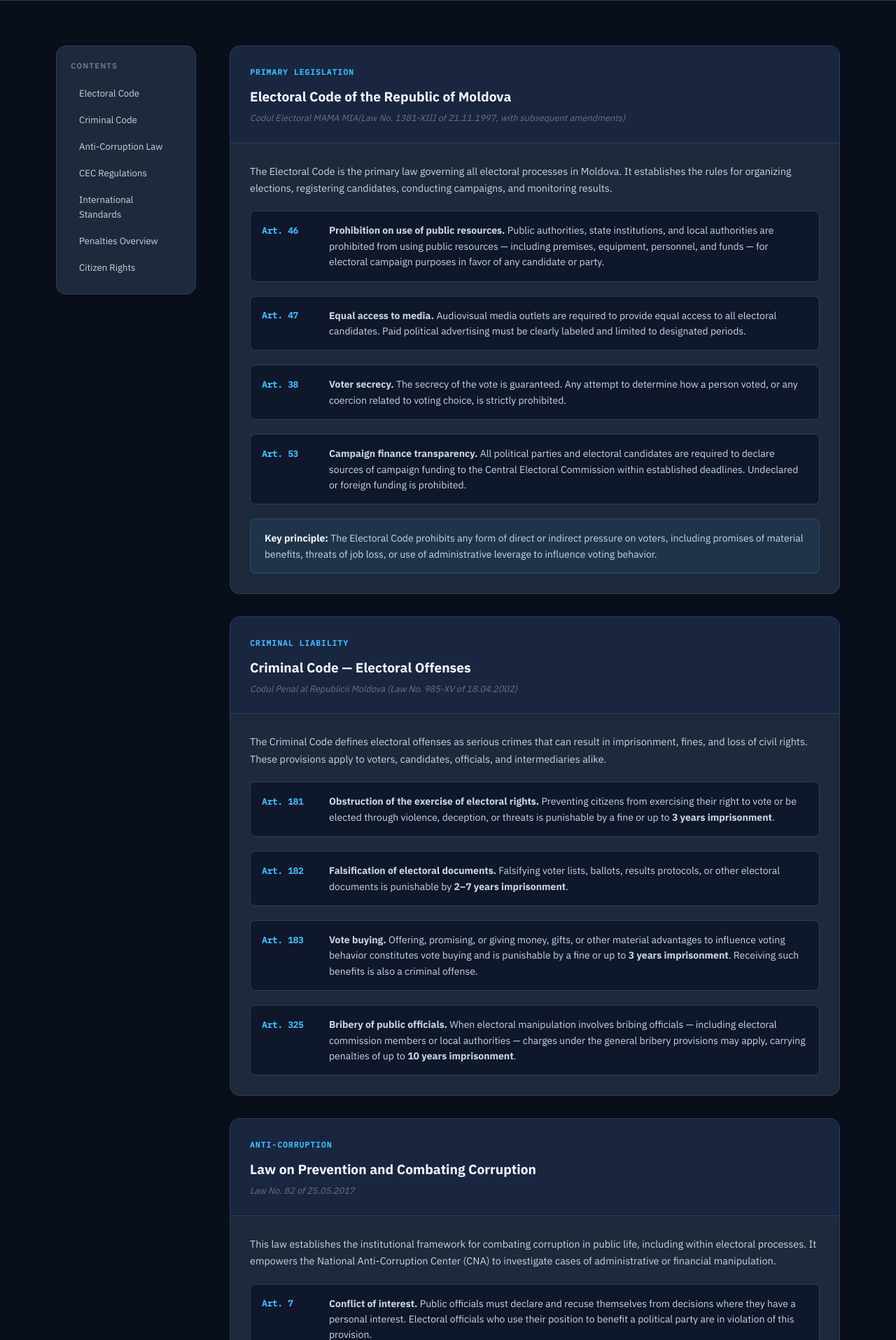
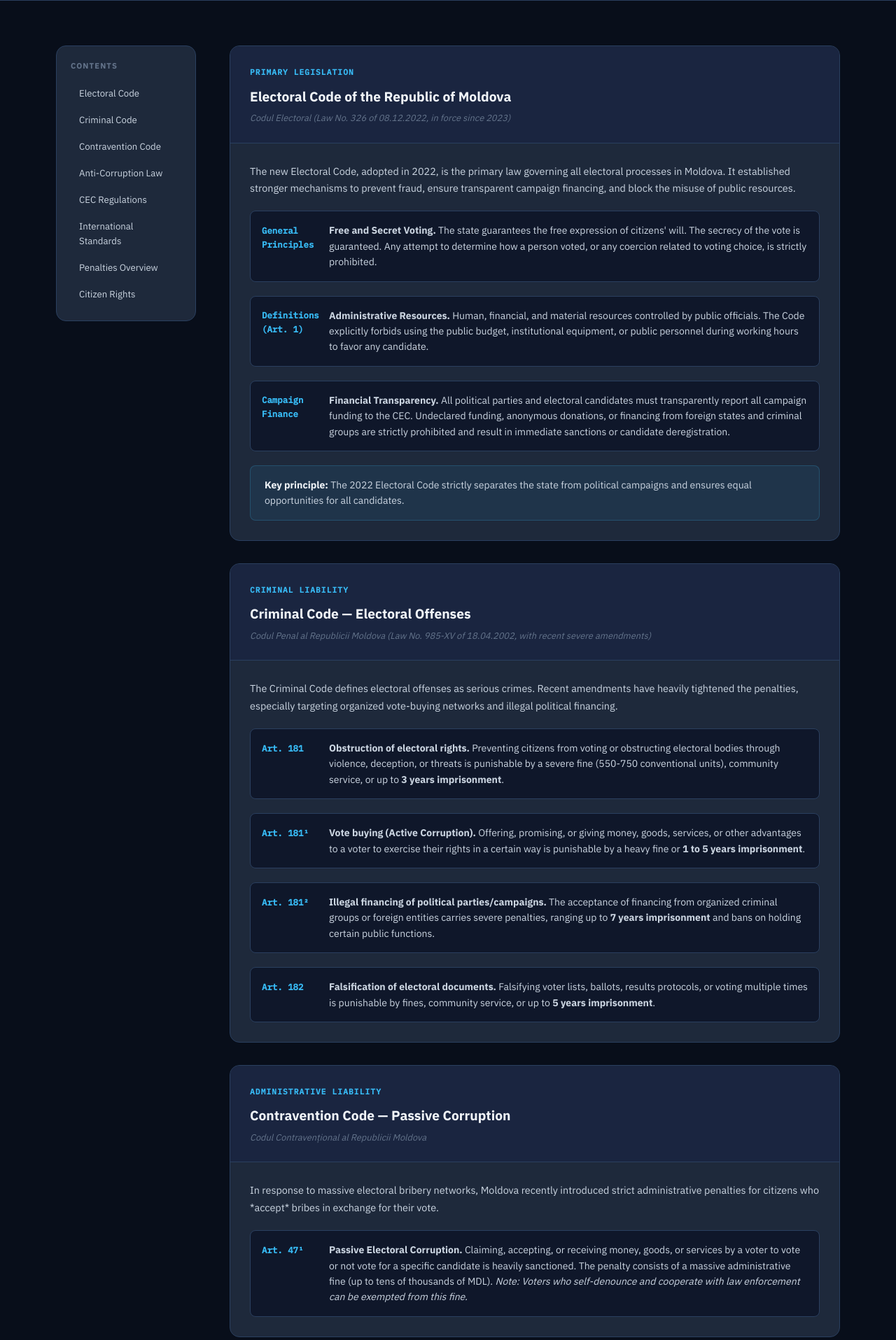
Before and after one commit to kamiKaze44/Electoral-Manipulation-Prevention-System, a Flask app: page /legislation in a window 1280 px wide. Shown: the part 312-2227 px from the top of the page at 70% size. Run offline with Flask 3, Linux system fonts and the light colour scheme.

Commit message:
legislation change

```diff
--- a/templates/legislation.html
+++ b/templates/legislation.html
@@ -20,6 +20,7 @@
             <nav class="leg-nav">
                 <a href="#electoral-code" class="leg-nav-item">Electoral Code</a>
                 <a href="#criminal-code" class="leg-nav-item">Criminal Code</a>
+                <a href="#contravention-code" class="leg-nav-item">Contravention Code</a>
                 <a href="#anti-corruption" class="leg-nav-item">Anti-Corruption Law</a>
                 <a href="#cec" class="leg-nav-item">CEC Regulations</a>
                 <a href="#international" class="leg-nav-item">International Standards</a>
@@ -36,41 +37,34 @@
                 <div class="leg-block-header">
                     <span class="leg-tag">Primary Legislation</span>
                     <h2 class="leg-block-title">Electoral Code of the Republic of Moldova</h2>
-                    <p class="leg-block-source">Codul Electoral MAMA MIA(Law No. 1381-XIII of 21.11.1997, with subsequent amendments)</p>
+                    <p class="leg-block-source">Codul Electoral (Law No. 326 of 08.12.2022, in force since 2023)</p>
                 </div>
                 <div class="leg-block-body">
-                    <p>The Electoral Code is the primary law governing all electoral processes in Moldova. It establishes the rules for organizing elections, registering candidates, conducting campaigns, and monitoring results.</p>
+                    <p>The new Electoral Code, adopted in 2022, is the primary law governing all electoral processes in Moldova. It established stronger mechanisms to prevent fraud, ensure transparent campaign financing, and block the misuse of public resources.</p>
 
                     <div class="law-article">
-                        <div class="law-article-num">Art. 46</div>
+                        <div class="law-article-num">General Principles</div>
                         <div class="law-article-text">
-                            <strong>Prohibition on use of public resources.</strong> Public authorities, state institutions, and local authorities are prohibited from using public resources — including premises, equipment, personnel, and funds — for electoral campaign purposes in favor of any candidate or party.
+                            <strong>Free and Secret Voting.</strong> The state guarantees the free expression of citizens' will. The secrecy of the vote is guaranteed. Any attempt to determine how a person voted, or any coercion related to voting choice, is strictly prohibited.
                         </div>
                     </div>
 
                     <div class="law-article">
-                        <div class="law-article-num">Art. 47</div>
+                        <div class="law-article-num">Definitions (Art. 1)</div>
                         <div class="law-article-text">
-                            <strong>Equal access to media.</strong> Audiovisual media outlets are required to provide equal access to all electoral candidates. Paid political advertising must be clearly labeled and limited to designated periods.
+                            <strong>Administrative Resources.</strong> Human, financial, and material resources controlled by public officials. The Code explicitly forbids using the public budget, institutional equipment, or public personnel during working hours to favor any candidate.
                         </div>
                     </div>
 
                     <div class="law-article">
-                        <div class="law-article-num">Art. 38</div>
+                        <div class="law-article-num">Campaign Finance</div>
                         <div class="law-article-text">
-                            <strong>Voter secrecy.</strong> The secrecy of the vote is guaranteed. Any attempt to determine how a person voted, or any coercion related to voting choice, is strictly prohibited.
-                        </div>
-                    </div>
-
-                    <div class="law-article">
-                        <div class="law-article-num">Art. 53</div>
-                        <div class="law-article-text">
-                            <strong>Campaign finance transparency.</strong> All political parties and electoral candidates are required to declare sources of campaign funding to the Central Electoral Commission within established deadlines. Undeclared or foreign funding is prohibited.
+                            <strong>Financial Transparency.</strong> All political parties and electoral candidates must transparently report all campaign funding to the CEC. Undeclared funding, anonymous donations, or financing from foreign states and criminal groups are strictly prohibited and result in immediate sanctions or candidate deregistration.
                         </div>
                     </div>
 
                     <div class="alert-box alert-info">
-                        <strong>Key principle:</strong> The Electoral Code prohibits any form of direct or indirect pressure on voters, including promises of material benefits, threats of job loss, or use of administrative leverage to influence voting behavior.
+                        <strong>Key principle:</strong> The 2022 Electoral Code strictly separates the state from political campaigns and ensures equal opportunities for all candidates.
                     </div>
                 </div>
             </div>
@@ -80,36 +74,55 @@
                 <div class="leg-block-header">
                     <span class="leg-tag">Criminal Liability</span>
                     <h2 class="leg-block-title">Criminal Code — Electoral Offenses</h2>
-                    <p class="leg-block-source">Codul Penal al Republicii Moldova (Law No. 985-XV of 18.04.2002)</p>
+                    <p class="leg-block-source">Codul Penal al Republicii Moldova (Law No. 985-XV of 18.04.2002, with recent severe amendments)</p>
                 </div>
                 <div class="leg-block-body">
-                    <p>The Criminal Code defines electoral offenses as serious crimes that can result in imprisonment, fines, and loss of civil rights. These provisions apply to voters, candidates, officials, and intermediaries alike.</p>
+                    <p>The Criminal Code defines electoral offenses as serious crimes. Recent amendments have heavily tightened the penalties, especially targeting organized vote-buying networks and illegal political financing.</p>
 
                     <div class="law-article">
                         <div class="law-article-num">Art. 181</div>
                         <div class="law-article-text">
-                            <strong>Obstruction of the exercise of electoral rights.</strong> Preventing citizens from exercising their right to vote or be elected through violence, deception, or threats is punishable by a fine or up to <strong>3 years imprisonment</strong>.
+                            <strong>Obstruction of electoral rights.</strong> Preventing citizens from voting or obstructing electoral bodies through violence, deception, or threats is punishable by a severe fine (550-750 conventional units), community service, or up to <strong>3 years imprisonment</strong>.
+                        </div>
+                    </div>
+
+                    <div class="law-article">
+                        <div class="law-article-num">Art. 181¹</div>
+                        <div class="law-article-text">
+                            <strong>Vote buying (Active Corruption).</strong> Offering, promising, or giving money, goods, services, or other advantages to a voter to exercise their rights in a certain way is punishable by a heavy fine or <strong>1 to 5 years imprisonment</strong>.
+                        </div>
+                    </div>
+
+                    <div class="law-article">
+                        <div class="law-article-num">Art. 181²</div>
+                        <div class="law-article-text">
+                            <strong>Illegal financing of political parties/campaigns.</strong> The acceptance of financing from organized criminal groups or foreign entities carries severe penalties, ranging up to <strong>7 years imprisonment</strong> and bans on holding certain public functions.
                         </div>
                     </div>
 
                     <div class="law-article">
                         <div class="law-article-num">Art. 182</div>
                         <div class="law-article-text">
-                            <strong>Falsification of electoral documents.</strong> Falsifying voter lists, ballots, results protocols, or other electoral documents is punishable by <strong>2–7 years imprisonment</strong>.
+                            <strong>Falsification of electoral documents.</strong> Falsifying voter lists, ballots, results protocols, or voting multiple times is punishable by fines, community service, or up to <strong>5 years imprisonment</strong>.
                         </div>
                     </div>
+                </div>
+            </div>
+
+            <!-- Contravention Code (Administrative Fines) -->
+            <div id="contravention-code" class="leg-block">
+                <div class="leg-block-header">
+                    <span class="leg-tag">Administrative Liability</span>
+                    <h2 class="leg-block-title">Contravention Code — Passive Corruption</h2>
+                    <p class="leg-block-source">Codul Contravențional al Republicii Moldova</p>
+                </div>
+                <div class="leg-block-body">
+                    <p>In response to massive electoral bribery networks, Moldova recently introduced strict administrative penalties for citizens who *accept* bribes in exchange for their vote.</p>
 
                     <div class="law-article">
-                        <div class="law-article-num">Art. 183</div>
+                        <div class="law-article-num">Art. 47¹</div>
                         <div class="law-article-text">
-                            <strong>Vote buying.</strong> Offering, promising, or giving money, gifts, or other material advantages to influence voting behavior constitutes vote buying and is punishable by a fine or up to <strong>3 years imprisonment</strong>. Receiving such benefits is also a criminal offense.
-                        </div>
-                    </div>
-
-                    <div class="law-article">
-                        <div class="law-article-num">Art. 325</div>
-                        <div class="law-article-text">
-                            <strong>Bribery of public officials.</strong> When electoral manipulation involves bribing officials — including electoral commission members or local authorities — charges under the general bribery provisions may apply, carrying penalties of up to <strong>10 years imprisonment</strong>.
+                            <strong>Passive Electoral Corruption.</strong> Claiming, accepting, or receiving money, goods, or services by a voter to vote or not vote for a specific candidate is heavily sanctioned. The penalty consists of a massive administrative fine (up to tens of thousands of MDL). <em>Note: Voters who self-denounce and cooperate with law enforcement can be exempted from this fine.</em>
                         </div>
                     </div>
                 </div>
@@ -119,28 +132,13 @@
             <div id="anti-corruption" class="leg-block">
                 <div class="leg-block-header">
                     <span class="leg-tag">Anti-Corruption</span>
-                    <h2 class="leg-block-title">Law on Prevention and Combating Corruption</h2>
-                    <p class="leg-block-source">Law No. 82 of 25.05.2017</p>
+                    <h2 class="leg-block-title">Anti-Corruption Legal Framework</h2>
                 </div>
                 <div class="leg-block-body">
-                    <p>This law establishes the institutional framework for combating corruption in public life, including within electoral processes. It empowers the National Anti-Corruption Center (CNA) to investigate cases of administrative or financial manipulation.</p>
-
-                    <div class="law-article">
-                        <div class="law-article-num">Art. 7</div>
-                        <div class="law-article-text">
-                            <strong>Conflict of interest.</strong> Public officials must declare and recuse themselves from decisions where they have a personal interest. Electoral officials who use their position to benefit a political party are in violation of this provision.
-                        </div>
-                    </div>
-
-                    <div class="law-article">
-                        <div class="law-article-num">Art. 14</div>
-                        <div class="law-article-text">
-                            <strong>Integrity testing and reporting.</strong> Citizens and organizations are encouraged to report corruption through designated channels. Whistleblower protections apply to those who report in good faith.
-                        </div>
-                    </div>
+                    <p>Electoral corruption is a primary target of specialized law enforcement bodies. The National Anti-Corruption Center (CNA) and the Anti-Corruption Prosecution Office (PA) are empowered to investigate complex networks of financial manipulation, illicit party financing, and money laundering.</p>
 
                     <div class="alert-box alert-warning">
-                        <strong>Reporting channel:</strong> Corruption-related electoral violations can be reported to the National Anti-Corruption Center (CNA) at <em>cna.md</em> or by calling the free hotline <strong>0 800 55500</strong>.
+                        <strong>Reporting channel:</strong> Electoral corruption, vote-buying schemes, and illicit campaign financing should be immediately reported to the National Anti-Corruption Center (CNA) at <em>cna.md</em> or by calling the national free hotline <strong>0 800 55500</strong>.
                     </div>
                 </div>
             </div>
@@ -153,57 +151,20 @@
                     <p class="leg-block-source">Comisia Electorală Centrală (CEC) — cec.md</p>
                 </div>
                 <div class="leg-block-body">
-                    <p>The CEC is Moldova's primary electoral authority. It is responsible for organizing elections, registering candidates, overseeing campaign finance, and adjudicating complaints about electoral violations.</p>
+                    <p>The CEC is Moldova's permanent, independent electoral authority responsible for ensuring the legality, transparency, and correct administration of elections.</p>
 
                     <div class="info-list">
                         <div class="info-list-item">
                             <span class="info-bullet">→</span>
-                            <span>Complaints about electoral violations can be submitted directly to the CEC during electoral periods.</span>
+                            <span>The CEC monitors campaign finance declarations and can sanction parties by withholding state subsidies or requesting their removal from the race.</span>
                         </div>
                         <div class="info-list-item">
                             <span class="info-bullet">→</span>
-                            <span>The CEC monitors campaign finance declarations and can sanction parties for violations.</span>
+                            <span>Complaints regarding administrative resources or media access can be filed to the CEC or local electoral councils.</span>
                         </div>
                         <div class="info-list-item">
                             <span class="info-bullet">→</span>
-                            <span>The Audiovisual Council (CCA) works alongside the CEC to monitor media compliance during campaigns.</span>
-                        </div>
-                        <div class="info-list-item">
-                            <span class="info-bullet">→</span>
-                            <span>Electoral observers — both domestic and international — are accredited by the CEC and have the right to monitor all stages of the electoral process.</span>
-                        </div>
-                    </div>
-                </div>
-            </div>
-
-            <!-- International Standards -->
-            <div id="international" class="leg-block">
-                <div class="leg-block-header">
-                    <span class="leg-tag">International Framework</span>
-                    <h2 class="leg-block-title">International Standards &amp; Conventions</h2>
-                    <p class="leg-block-source">Applicable to Moldova as a signatory state</p>
-                </div>
-                <div class="leg-block-body">
-                    <div class="int-standards-grid">
-                        <div class="int-standard-card">
-                            <div class="int-std-org">OSCE / ODIHR</div>
-                            <div class="int-std-name">Guidelines for Reviewing a Legal Framework for Elections</div>
-                            <p class="int-std-desc">OSCE's Office for Democratic Institutions and Human Rights provides electoral monitoring and has issued recommendations specific to Moldova following each major election.</p>
-                        </div>
-                        <div class="int-standard-card">
-                            <div class="int-std-org">Venice Commission</div>
-                            <div class="int-std-name">Code of Good Practice in Electoral Matters</div>
-                            <p class="int-std-desc">Establishes European standards for free and fair elections including principles of universal suffrage, equal suffrage, free suffrage, secret ballot, and direct suffrage.</p>
-                        </div>
-                        <div class="int-standard-card">
-                            <div class="int-std-org">UN — ICCPR</div>
-                            <div class="int-std-name">International Covenant on Civil and Political Rights, Art. 25</div>
-                            <p class="int-std-desc">Every citizen has the right to vote in genuine periodic elections which shall be by universal and equal suffrage and shall be held by secret ballot, guaranteeing the free expression of the will of the electors.</p>
-                        </div>
-                        <div class="int-standard-card">
-                            <div class="int-std-org">Council of Europe</div>
-                            <div class="int-std-name">ECHR — Article 3 of Protocol 1</div>
-                            <p class="int-std-desc">The High Contracting Parties undertake to hold free elections at reasonable intervals by secret ballot under conditions which will ensure the free expression of the opinion of the people.</p>
+                            <span>Starting in 2026 (per the 2022 reform), the CEC consists of 7 members to reduce political affiliation suspicions.</span>
                         </div>
                     </div>
                 </div>
@@ -223,14 +184,19 @@
                             <span>Maximum Penalty</span>
                         </div>
                         <div class="penalties-row">
-                            <span>Vote buying (giving)</span>
-                            <span>Art. 183 Criminal Code</span>
-                            <span class="penalty-high">3 years / Fine</span>
+                            <span>Vote buying (giving/offering)</span>
+                            <span>Art. 181¹ Criminal Code</span>
+                            <span class="penalty-high">1 to 5 years / Heavy Fine</span>
                         </div>
                         <div class="penalties-row">
                             <span>Vote buying (receiving)</span>
-                            <span>Art. 183 Criminal Code</span>
-                            <span class="penalty-med">Fine</span>
+                            <span>Art. 47¹ Contravention Code</span>
+                            <span class="penalty-med">Massive Admin Fine (Up to ~37,500 MDL)</span>
+                        </div>
+                        <div class="penalties-row">
+                            <span>Illegal Campaign Financing</span>
+                            <span>Art. 181² Criminal Code</span>
+                            <span class="penalty-critical">Up to 7 years Prison</span>
                         </div>
                         <div class="penalties-row">
                             <span>Obstruction of voting rights</span>
@@ -240,22 +206,12 @@
                         <div class="penalties-row">
                             <span>Falsification of documents</span>
                             <span>Art. 182 Criminal Code</span>
-                            <span class="penalty-critical">2–7 years</span>
+                            <span class="penalty-critical">Up to 5 years Prison</span>
                         </div>
                         <div class="penalties-row">
-                            <span>Use of public resources</span>
-                            <span>Art. 46 Electoral Code</span>
-                            <span class="penalty-med">Administrative fine</span>
-                        </div>
-                        <div class="penalties-row">
-                            <span>Undeclared campaign funding</span>
-                            <span>Art. 53 Electoral Code</span>
-                            <span class="penalty-med">Sanction / Disqualification</span>
-                        </div>
-                        <div class="penalties-row">
-                            <span>Bribery of public official</span>
-                            <span>Art. 325 Criminal Code</span>
-                            <span class="penalty-critical">Up to 10 years</span>
+                            <span>Use of administrative resources</span>
+                            <span>Codul Electoral / Contravention</span>
+                            <span class="penalty-med">Fines / Sanctions by CEC</span>
                         </div>
                     </div>
                 </div>
@@ -296,8 +252,8 @@
                         <div class="channel-card">
                             <div class="channel-icon">🚔</div>
                             <div class="channel-info">
-                                <div class="channel-name">National Police</div>
-                                <div class="channel-desc">For immediate criminal violations (vote buying, threats, violence). Emergency: 902</div>
+                                <div class="channel-name">National Police (IGP)</div>
+                                <div class="channel-desc">For immediate violations (vote buying in progress, threats, violence). Emergency: 112</div>
                             </div>
                         </div>
                     </div>
```
